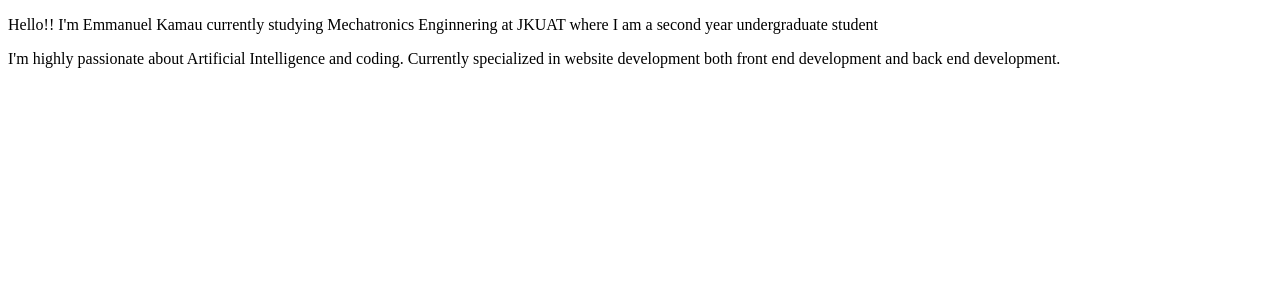
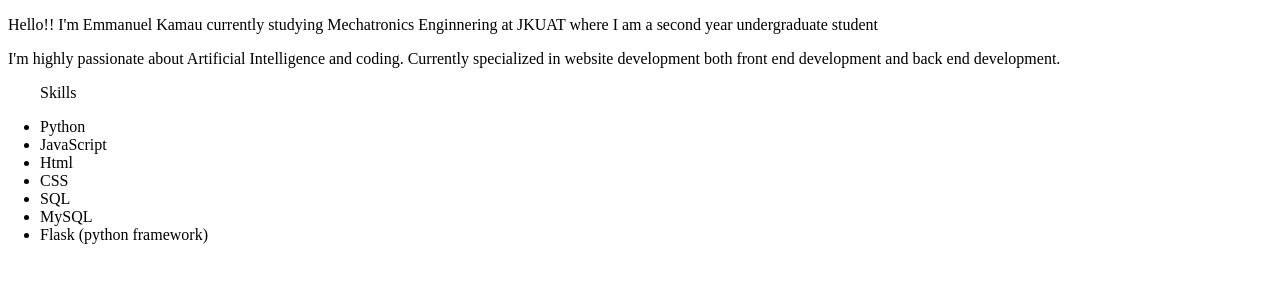
Before and after one commit to Treyul/bot-project, a Flask app: page /about in a window 1280 px wide. Shown: the part 90-390 px from the top of the page. Run offline with Flask 2, Linux system fonts and the light colour scheme.

Commit message:
adding skills

```diff
--- a/templates/about.html
+++ b/templates/about.html
@@ -8,4 +8,16 @@
   specialized in website development both front end development and back end
   development.
 </p>
+<div>
+  <ul>
+    <p class="headings">Skills</p>
+    <li>Python</li>
+    <li>JavaScript</li>
+    <li>Html</li>
+    <li>CSS</li>
+    <li>SQL</li>
+    <li>MySQL</li>
+    <li>Flask (python framework)</li>
+  </ul>
+</div>
 {% endblock %}
```
